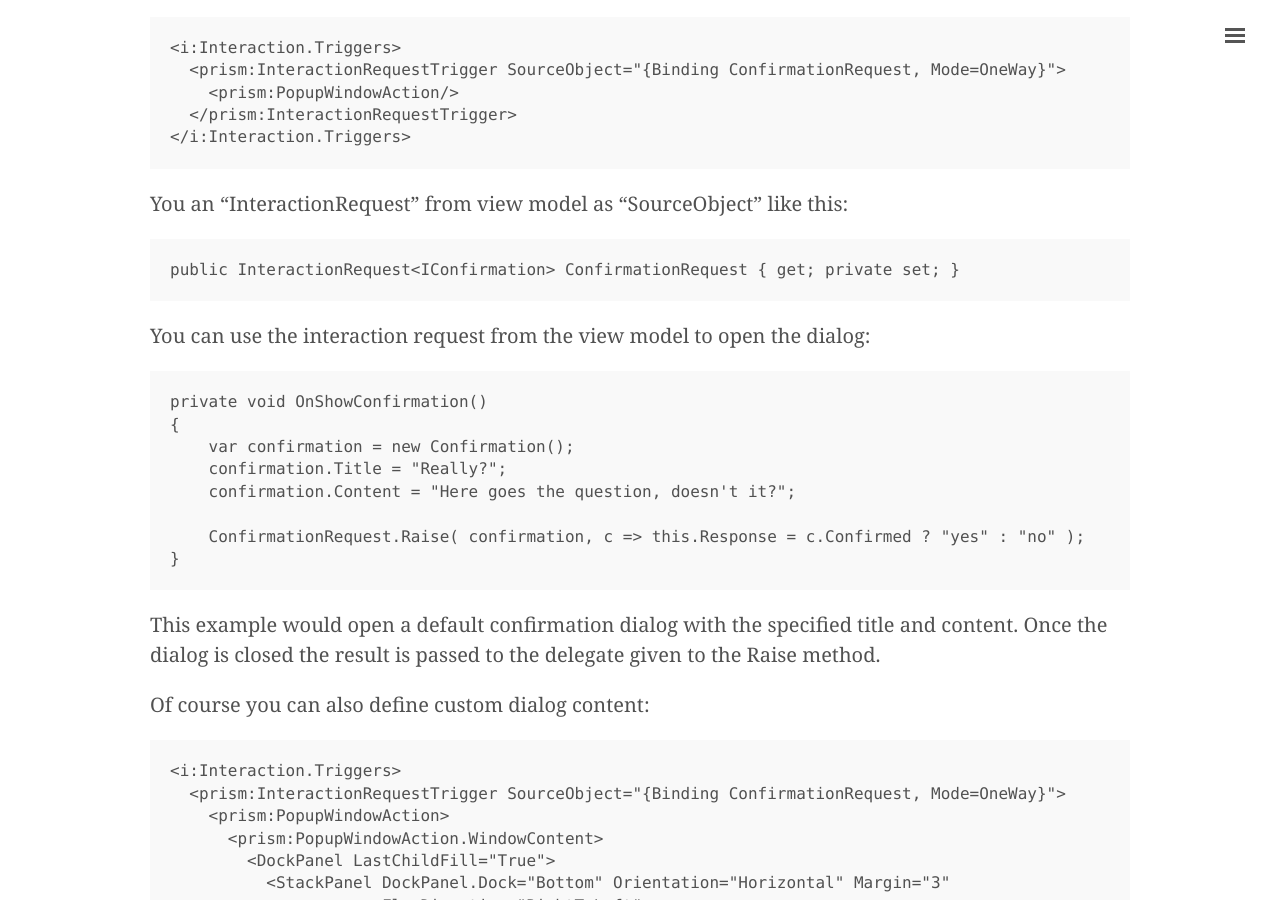
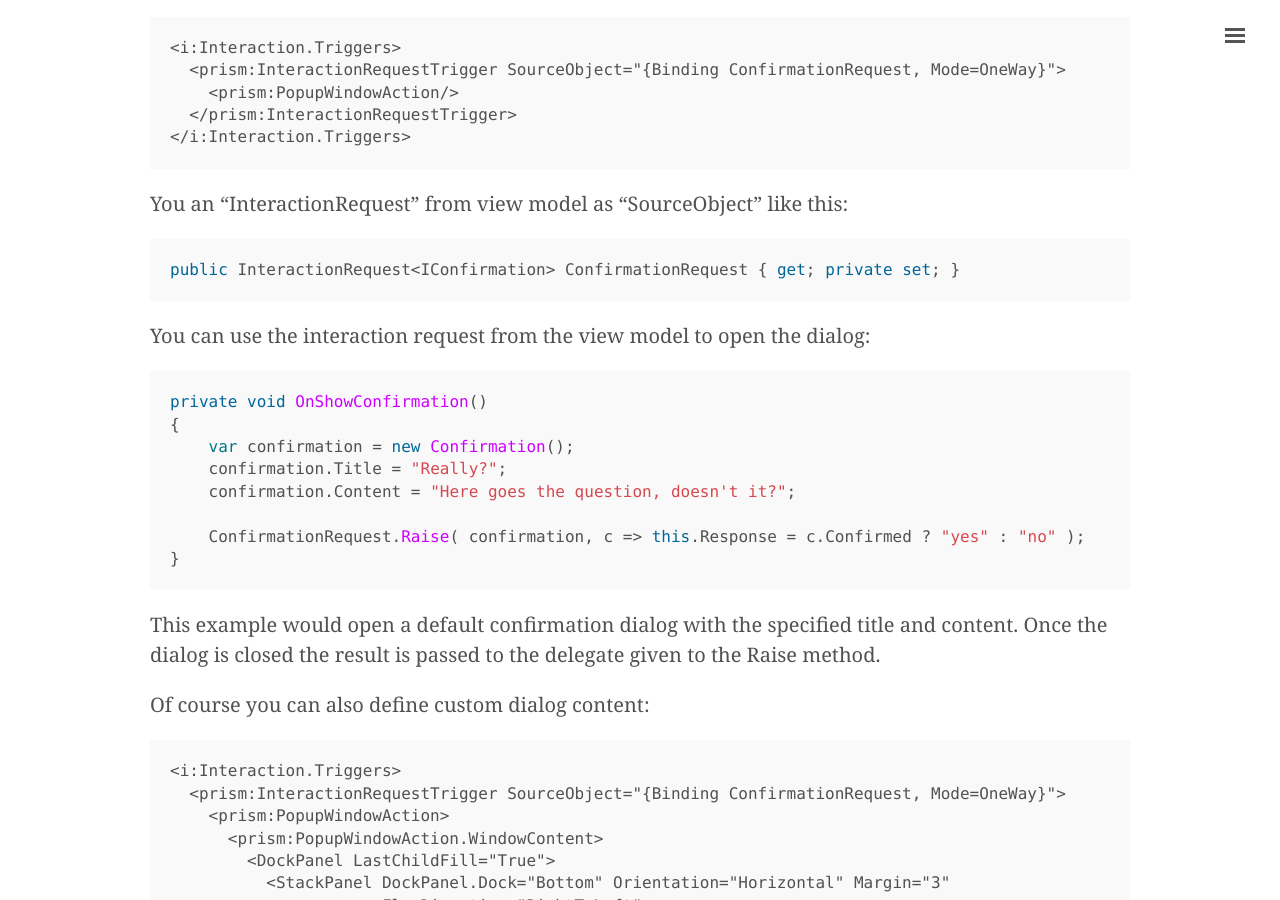
Before and after one commit to plainionist/plainionist.github.io, a Jekyll site: the page built from _posts/2018-01-19-Mvvm-Dialogs.md, in a window 1280 px wide and 900 px high, scrolled down 1951 px. Built offline with Jekyll 4.4.1, drawn with Linux system fonts in a browser that asks for light colours; comment, search, counter and statistics services are not loaded.

Commit message:
syntax highlighting improved

````diff
--- a/_posts/2018-01-19-Mvvm-Dialogs.md
+++ b/_posts/2018-01-19-Mvvm-Dialogs.md
@@ -56,7 +56,7 @@
 
 You define a interaction request in the XAML of the view from where you want to open a dialog
 
-```Xaml
+```XML
 <i:Interaction.Triggers>
   <prism:InteractionRequestTrigger SourceObject="{Binding ConfirmationRequest, Mode=OneWay}">
     <prism:PopupWindowAction/>
@@ -66,13 +66,13 @@
 
 You an "InteractionRequest" from view model as "SourceObject" like this:
 
-```C#
+```csharp
 public InteractionRequest<IConfirmation> ConfirmationRequest { get; private set; }
 ```
 
 You can use the interaction request from the view model to open the dialog:
 
-```C#
+```csharp
 private void OnShowConfirmation()
 {
     var confirmation = new Confirmation();
@@ -88,7 +88,7 @@
 
 Of course you can also define custom dialog content:
 
-```Xaml
+```XML
 <i:Interaction.Triggers>
   <prism:InteractionRequestTrigger SourceObject="{Binding ConfirmationRequest, Mode=OneWay}">
     <prism:PopupWindowAction>
@@ -128,7 +128,7 @@
 
 are a little bit special if you want to have the "native" look & feel. But also this can be done with MVVM and interaction requests:
 
-```Xaml
+```XML
 <i:Interaction.Triggers>
   <prism:InteractionRequestTrigger SourceObject="{Binding OpenFileRequest, Mode=OneWay}">
     <pn:PopupCommonDialogAction FileDialogType="{x:Type win32:OpenFileDialog}"/>
````
